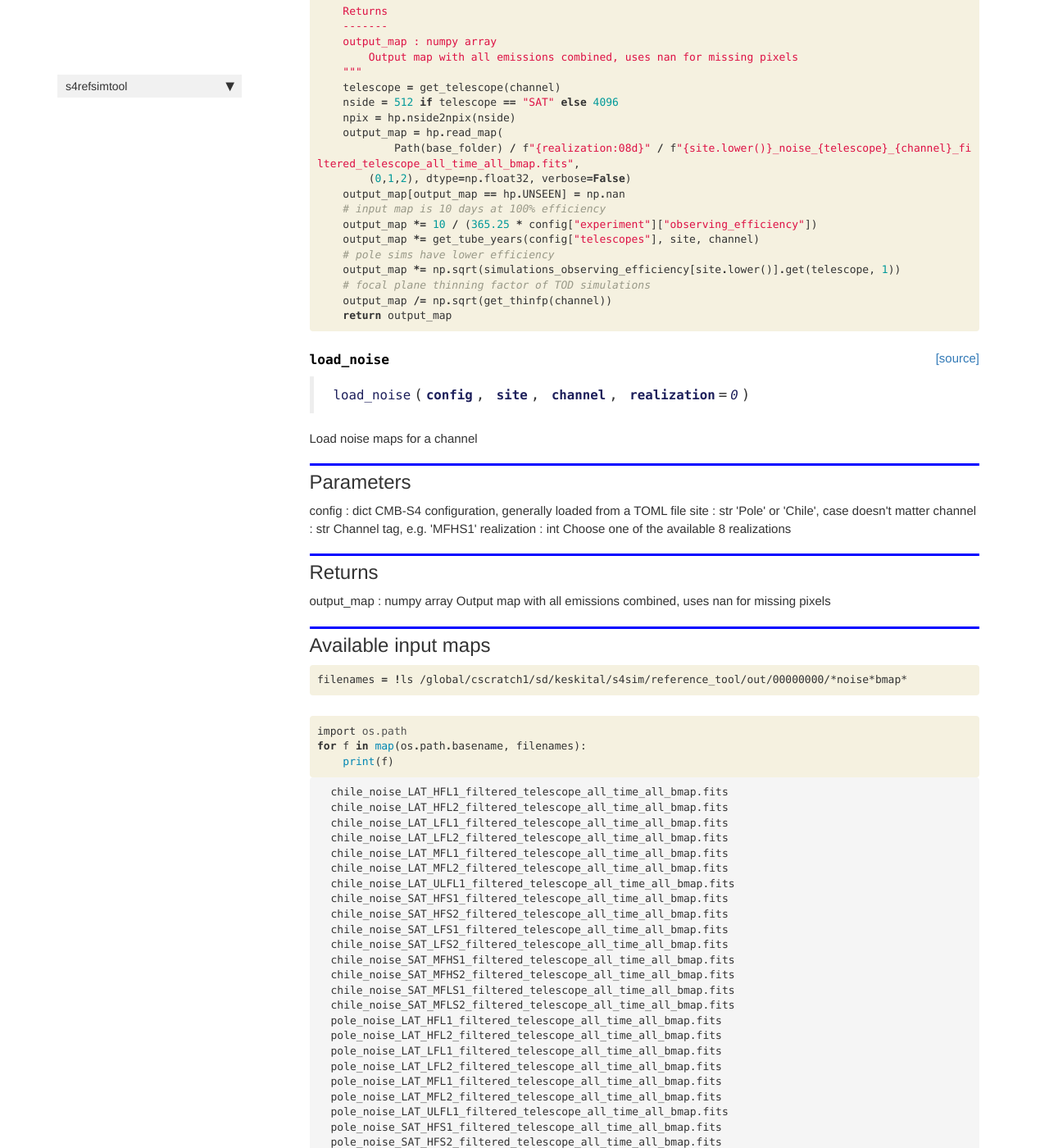
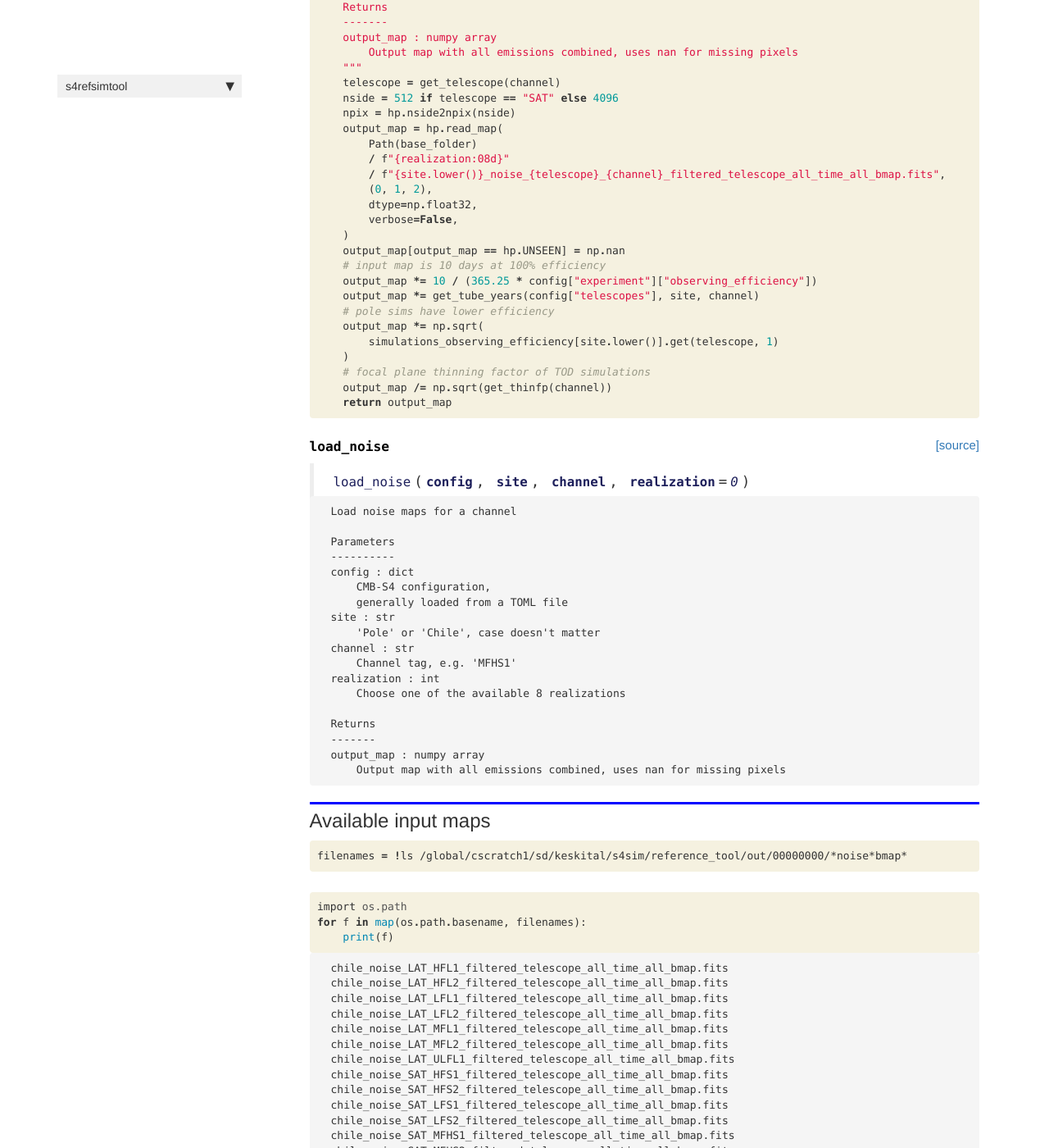
Before and after one commit to CMB-S4/s4_design_sim_tool, a Jekyll site: the page built from docs/noise.html, in a window 1280 px wide and 1400 px high, scrolled down 3961 px. Shown: the whole window at 82% size. Built offline with Jekyll 4.4.1, drawn with Linux system fonts in a browser that asks for light colours; nearby versions of some CDN libraries; comment, search, counter and statistics services are not loaded; some of the changed text lies outside the part shown.

Commit message:
docs: improve formatting

```diff
--- a/docs/noise.html
+++ b/docs/noise.html
@@ -62,18 +62,18 @@ summary: "Load and scale 1/f and white noise simulations"
     <div class="input_area">
 <div class=" highlight hl-ipython3"><pre><span></span><span class="k">def</span> <span class="nf">get_thinfp</span><span class="p">(</span><span class="n">channel</span><span class="p">):</span>
     <span class="sd">&quot;&quot;&quot;Get the focal plane thinning factor for noise simulations</span>
-<span class="sd">    </span>
+
 <span class="sd">    Parameters</span>
 <span class="sd">    ----------</span>
 <span class="sd">    channel : str</span>
 <span class="sd">        CMB-S4 channel tag e.g. HFL2</span>
-<span class="sd">        </span>
+
 <span class="sd">    Returns</span>
 <span class="sd">    -------</span>
 <span class="sd">    thinfp : int</span>
 <span class="sd">        thinning factor</span>
 <span class="sd">    &quot;&quot;&quot;</span>
-    <span class="k">return</span> <span class="p">(</span><span class="n">thinfp_table</span><span class="p">[</span><span class="n">thinfp_table</span><span class="p">[</span><span class="s2">&quot;band&quot;</span><span class="p">]</span><span class="o">==</span><span class="n">channel</span><span class="p">[:</span><span class="o">-</span><span class="mi">1</span><span class="p">]])[</span><span class="s2">&quot;thinfp&quot;</span><span class="p">]</span>
+    <span class="k">return</span> <span class="p">(</span><span class="n">thinfp_table</span><span class="p">[</span><span class="n">thinfp_table</span><span class="p">[</span><span class="s2">&quot;band&quot;</span><span class="p">]</span> <span class="o">==</span> <span class="n">channel</span><span class="p">[:</span><span class="o">-</span><span class="mi">1</span><span class="p">]])[</span><span class="s2">&quot;thinfp&quot;</span><span class="p">]</span>
 </pre></div>
 
     </div>
@@ -90,13 +90,20 @@ summary: "Load and scale 1/f and white noise simulations"
 
 
 <div class="output_markdown rendered_html output_subarea ">
-<h4 id="get_thinfp" class="doc_header"><code>get_thinfp</code><a href="https://github.com/cmb-s4/s4refsimtool/tree/master/s4refsimtool/noise.py#L33" class="source_link" style="float:right">[source]</a></h4><blockquote><p><code>get_thinfp</code>(<strong><code>channel</code></strong>)</p>
+<h4 id="get_thinfp" class="doc_header"><code>get_thinfp</code><a href="https://github.com/cmb-s4/s4refsimtool/tree/master/s4refsimtool/noise.py#L41" class="source_link" style="float:right">[source]</a></h4><blockquote><p><code>get_thinfp</code>(<strong><code>channel</code></strong>)</p>
 </blockquote>
-<p>Get the focal plane thinning factor for noise simulations</p>
-<h2 id="Parameters">Parameters<a class="anchor-link" href="#Parameters">&#182;</a></h2><p>channel : str
-    CMB-S4 channel tag e.g. HFL2</p>
-<h2 id="Returns">Returns<a class="anchor-link" href="#Returns">&#182;</a></h2><p>thinfp : int
-    thinning factor</p>
+
+<pre><code>Get the focal plane thinning factor for noise simulations
+
+Parameters
+----------
+channel : str
+    CMB-S4 channel tag e.g. HFL2
+
+Returns
+-------
+thinfp : int
+    thinning factor</code></pre>
 
 </div>
 
@@ -154,7 +161,7 @@ summary: "Load and scale 1/f and white noise simulations"
     <div class="input_area">
 <div class=" highlight hl-ipython3"><pre><span></span><span class="k">def</span> <span class="nf">get_tube_years</span><span class="p">(</span><span class="n">config_telescopes</span><span class="p">,</span> <span class="n">site</span><span class="p">,</span> <span class="n">channel</span><span class="p">):</span>
     <span class="sd">&quot;&quot;&quot;Compute the number of tube/years in the CMB-S4 configuration</span>
-<span class="sd">    </span>
+
 <span class="sd">    config_telescopes : dict</span>
 <span class="sd">        CMB-S4 telescopes configuration,</span>
 <span class="sd">        generally config[&quot;telescopes&quot;] if loaded from a TOML file</span>
@@ -167,7 +174,9 @@ summary: "Load and scale 1/f and white noise simulations"
     <span class="k">for</span> <span class="n">tube</span><span class="p">,</span> <span class="n">bands</span> <span class="ow">in</span> <span class="n">config_telescopes</span><span class="p">[</span><span class="n">get_telescope</span><span class="p">(</span><span class="n">channel</span><span class="p">)]</span><span class="o">.</span><span class="n">items</span><span class="p">():</span>
         <span class="k">if</span> <span class="n">bands</span><span class="p">[</span><span class="s2">&quot;site&quot;</span><span class="p">]</span><span class="o">.</span><span class="n">lower</span><span class="p">()</span> <span class="o">==</span> <span class="n">site</span><span class="o">.</span><span class="n">lower</span><span class="p">():</span>
             <span class="n">num_tubes</span> <span class="o">=</span> <span class="n">bands</span><span class="o">.</span><span class="n">get</span><span class="p">(</span><span class="n">channel</span><span class="p">[:</span><span class="o">-</span><span class="mi">1</span><span class="p">],</span> <span class="mi">0</span><span class="p">)</span>
-            <span class="n">tube_years</span> <span class="o">+=</span> <span class="n">num_tubes</span> <span class="o">*</span> <span class="n">bands</span><span class="o">.</span><span class="n">get</span><span class="p">(</span><span class="s2">&quot;years&quot;</span><span class="p">,</span> <span class="n">config</span><span class="p">[</span><span class="s2">&quot;experiment&quot;</span><span class="p">][</span><span class="s2">&quot;total_experiment_length_years&quot;</span><span class="p">])</span>
+            <span class="n">tube_years</span> <span class="o">+=</span> <span class="n">num_tubes</span> <span class="o">*</span> <span class="n">bands</span><span class="o">.</span><span class="n">get</span><span class="p">(</span>
+                <span class="s2">&quot;years&quot;</span><span class="p">,</span> <span class="n">config</span><span class="p">[</span><span class="s2">&quot;experiment&quot;</span><span class="p">][</span><span class="s2">&quot;total_experiment_length_years&quot;</span><span class="p">]</span>
+            <span class="p">)</span>
     <span class="k">return</span> <span class="n">tube_years</span>
 </pre></div>
 
@@ -185,16 +194,18 @@ summary: "Load and scale 1/f and white noise simulations"
 
 
 <div class="output_markdown rendered_html output_subarea ">
-<h4 id="get_tube_years" class="doc_header"><code>get_tube_years</code><a href="https://github.com/cmb-s4/s4refsimtool/tree/master/s4refsimtool/noise.py#L50" class="source_link" style="float:right">[source]</a></h4><blockquote><p><code>get_tube_years</code>(<strong><code>config_telescopes</code></strong>, <strong><code>site</code></strong>, <strong><code>channel</code></strong>)</p>
+<h4 id="get_tube_years" class="doc_header"><code>get_tube_years</code><a href="https://github.com/cmb-s4/s4refsimtool/tree/master/s4refsimtool/noise.py#L60" class="source_link" style="float:right">[source]</a></h4><blockquote><p><code>get_tube_years</code>(<strong><code>config_telescopes</code></strong>, <strong><code>site</code></strong>, <strong><code>channel</code></strong>)</p>
 </blockquote>
-<p>Compute the number of tube/years in the CMB-S4 configuration</p>
-<p>config_telescopes : dict
+
+<pre><code>Compute the number of tube/years in the CMB-S4 configuration
+
+config_telescopes : dict
     CMB-S4 telescopes configuration,
     generally config["telescopes"] if loaded from a TOML file
 site : str
     'Pole' or 'Chile', case doesn't matter
 channel : str
-    Channel tag, e.g. 'MFHS1'</p>
+    Channel tag, e.g. 'MFHS1'</code></pre>
 
 </div>
 
@@ -357,7 +368,7 @@ Chile ULFL1 0
     <div class="input_area">
 <div class=" highlight hl-ipython3"><pre><span></span><span class="k">def</span> <span class="nf">load_noise</span><span class="p">(</span><span class="n">config</span><span class="p">,</span> <span class="n">site</span><span class="p">,</span> <span class="n">channel</span><span class="p">,</span> <span class="n">realization</span><span class="o">=</span><span class="mi">0</span><span class="p">):</span>
     <span class="sd">&quot;&quot;&quot;Load noise maps for a channel</span>
-<span class="sd">    </span>
+
 <span class="sd">    Parameters</span>
 <span class="sd">    ----------</span>
 <span class="sd">    config : dict</span>
@@ -369,7 +380,7 @@ Chile ULFL1 0
 <span class="sd">        Channel tag, e.g. &#39;MFHS1&#39;</span>
 <span class="sd">    realization : int</span>
 <span class="sd">        Choose one of the available 8 realizations</span>
-<span class="sd">        </span>
+
 <span class="sd">    Returns</span>
 <span class="sd">    -------</span>
 <span class="sd">    output_map : numpy array</span>
@@ -379,14 +390,21 @@ Chile ULFL1 0
     <span class="n">nside</span> <span class="o">=</span> <span class="mi">512</span> <span class="k">if</span> <span class="n">telescope</span> <span class="o">==</span> <span class="s2">&quot;SAT&quot;</span> <span class="k">else</span> <span class="mi">4096</span>
     <span class="n">npix</span> <span class="o">=</span> <span class="n">hp</span><span class="o">.</span><span class="n">nside2npix</span><span class="p">(</span><span class="n">nside</span><span class="p">)</span>
     <span class="n">output_map</span> <span class="o">=</span> <span class="n">hp</span><span class="o">.</span><span class="n">read_map</span><span class="p">(</span>
-            <span class="n">Path</span><span class="p">(</span><span class="n">base_folder</span><span class="p">)</span> <span class="o">/</span> <span class="n">f</span><span class="s2">&quot;</span><span class="si">{realization:08d}</span><span class="s2">&quot;</span> <span class="o">/</span> <span class="n">f</span><span class="s2">&quot;{site.lower()}_noise_</span><span class="si">{telescope}</span><span class="s2">_</span><span class="si">{channel}</span><span class="s2">_filtered_telescope_all_time_all_bmap.fits&quot;</span><span class="p">,</span>
-        <span class="p">(</span><span class="mi">0</span><span class="p">,</span><span class="mi">1</span><span class="p">,</span><span class="mi">2</span><span class="p">),</span> <span class="n">dtype</span><span class="o">=</span><span class="n">np</span><span class="o">.</span><span class="n">float32</span><span class="p">,</span> <span class="n">verbose</span><span class="o">=</span><span class="kc">False</span><span class="p">)</span>
+        <span class="n">Path</span><span class="p">(</span><span class="n">base_folder</span><span class="p">)</span>
+        <span class="o">/</span> <span class="n">f</span><span class="s2">&quot;</span><span class="si">{realization:08d}</span><span class="s2">&quot;</span>
+        <span class="o">/</span> <span class="n">f</span><span class="s2">&quot;{site.lower()}_noise_</span><span class="si">{telescope}</span><span class="s2">_</span><span class="si">{channel}</span><span class="s2">_filtered_telescope_all_time_all_bmap.fits&quot;</span><span class="p">,</span>
+        <span class="p">(</span><span class="mi">0</span><span class="p">,</span> <span class="mi">1</span><span class="p">,</span> <span class="mi">2</span><span class="p">),</span>
+        <span class="n">dtype</span><span class="o">=</span><span class="n">np</span><span class="o">.</span><span class="n">float32</span><span class="p">,</span>
+        <span class="n">verbose</span><span class="o">=</span><span class="kc">False</span><span class="p">,</span>
+    <span class="p">)</span>
     <span class="n">output_map</span><span class="p">[</span><span class="n">output_map</span> <span class="o">==</span> <span class="n">hp</span><span class="o">.</span><span class="n">UNSEEN</span><span class="p">]</span> <span class="o">=</span> <span class="n">np</span><span class="o">.</span><span class="n">nan</span>
     <span class="c1"># input map is 10 days at 100% efficiency</span>
     <span class="n">output_map</span> <span class="o">*=</span> <span class="mi">10</span> <span class="o">/</span> <span class="p">(</span><span class="mf">365.25</span> <span class="o">*</span> <span class="n">config</span><span class="p">[</span><span class="s2">&quot;experiment&quot;</span><span class="p">][</span><span class="s2">&quot;observing_efficiency&quot;</span><span class="p">])</span>
     <span class="n">output_map</span> <span class="o">*=</span> <span class="n">get_tube_years</span><span class="p">(</span><span class="n">config</span><span class="p">[</span><span class="s2">&quot;telescopes&quot;</span><span class="p">],</span> <span class="n">site</span><span class="p">,</span> <span class="n">channel</span><span class="p">)</span>
     <span class="c1"># pole sims have lower efficiency</span>
-    <span class="n">output_map</span> <span class="o">*=</span> <span class="n">np</span><span class="o">.</span><span class="n">sqrt</span><span class="p">(</span><span class="n">simulations_observing_efficiency</span><span class="p">[</span><span class="n">site</span><span class="o">.</span><span class="n">lower</span><span class="p">()]</span><span class="o">.</span><span class="n">get</span><span class="p">(</span><span class="n">telescope</span><span class="p">,</span> <span class="mi">1</span><span class="p">))</span>
+    <span class="n">output_map</span> <span class="o">*=</span> <span class="n">np</span><span class="o">.</span><span class="n">sqrt</span><span class="p">(</span>
+        <span class="n">simulations_observing_efficiency</span><span class="p">[</span><span class="n">site</span><span class="o">.</span><span class="n">lower</span><span class="p">()]</span><span class="o">.</span><span class="n">get</span><span class="p">(</span><span class="n">telescope</span><span class="p">,</span> <span class="mi">1</span><span class="p">)</span>
+    <span class="p">)</span>
     <span class="c1"># focal plane thinning factor of TOD simulations</span>
     <span class="n">output_map</span> <span class="o">/=</span> <span class="n">np</span><span class="o">.</span><span class="n">sqrt</span><span class="p">(</span><span class="n">get_thinfp</span><span class="p">(</span><span class="n">channel</span><span class="p">))</span>
     <span class="k">return</span> <span class="n">output_map</span>
@@ -406,10 +424,14 @@ Chile ULFL1 0
 
 
 <div class="output_markdown rendered_html output_subarea ">
-<h4 id="load_noise" class="doc_header"><code>load_noise</code><a href="https://github.com/cmb-s4/s4refsimtool/tree/master/s4refsimtool/noise.py#L70" class="source_link" style="float:right">[source]</a></h4><blockquote><p><code>load_noise</code>(<strong><code>config</code></strong>, <strong><code>site</code></strong>, <strong><code>channel</code></strong>, <strong><code>realization</code></strong>=<em><code>0</code></em>)</p>
+<h4 id="load_noise" class="doc_header"><code>load_noise</code><a href="https://github.com/cmb-s4/s4refsimtool/tree/master/s4refsimtool/noise.py#L84" class="source_link" style="float:right">[source]</a></h4><blockquote><p><code>load_noise</code>(<strong><code>config</code></strong>, <strong><code>site</code></strong>, <strong><code>channel</code></strong>, <strong><code>realization</code></strong>=<em><code>0</code></em>)</p>
 </blockquote>
-<p>Load noise maps for a channel</p>
-<h2 id="Parameters">Parameters<a class="anchor-link" href="#Parameters">&#182;</a></h2><p>config : dict
+
+<pre><code>Load noise maps for a channel
+
+Parameters
+----------
+config : dict
     CMB-S4 configuration,
     generally loaded from a TOML file
 site : str
@@ -417,9 +439,12 @@ site : str
 channel : str
     Channel tag, e.g. 'MFHS1'
 realization : int
-    Choose one of the available 8 realizations</p>
-<h2 id="Returns">Returns<a class="anchor-link" href="#Returns">&#182;</a></h2><p>output_map : numpy array
-    Output map with all emissions combined, uses nan for missing pixels</p>
+    Choose one of the available 8 realizations
+
+Returns
+-------
+output_map : numpy array
+    Output map with all emissions combined, uses nan for missing pixels</code></pre>
 
 </div>
 
```
Also changed, not shown: docs/atmosphere.html (+38 -18 lines), docs/core.html (+13 -6 lines), docs/foregrounds.html (+24 -13 lines).
